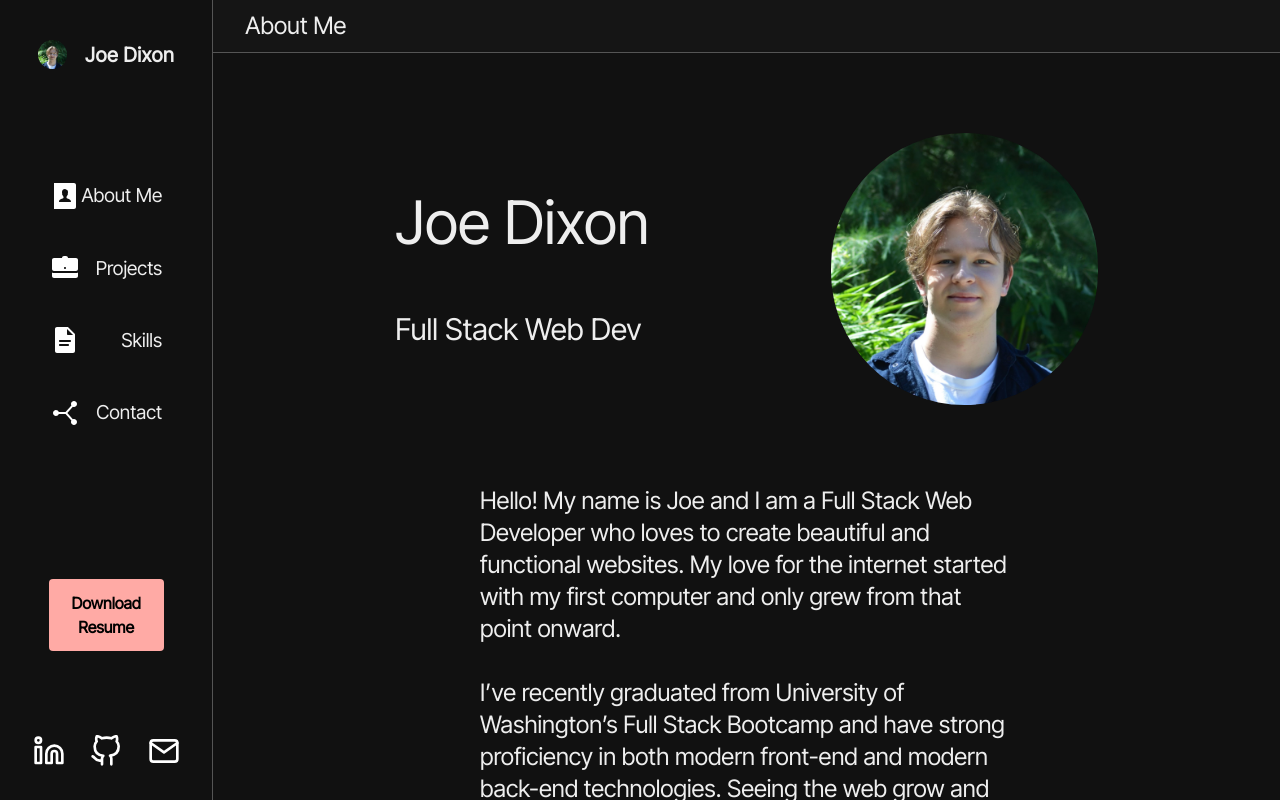
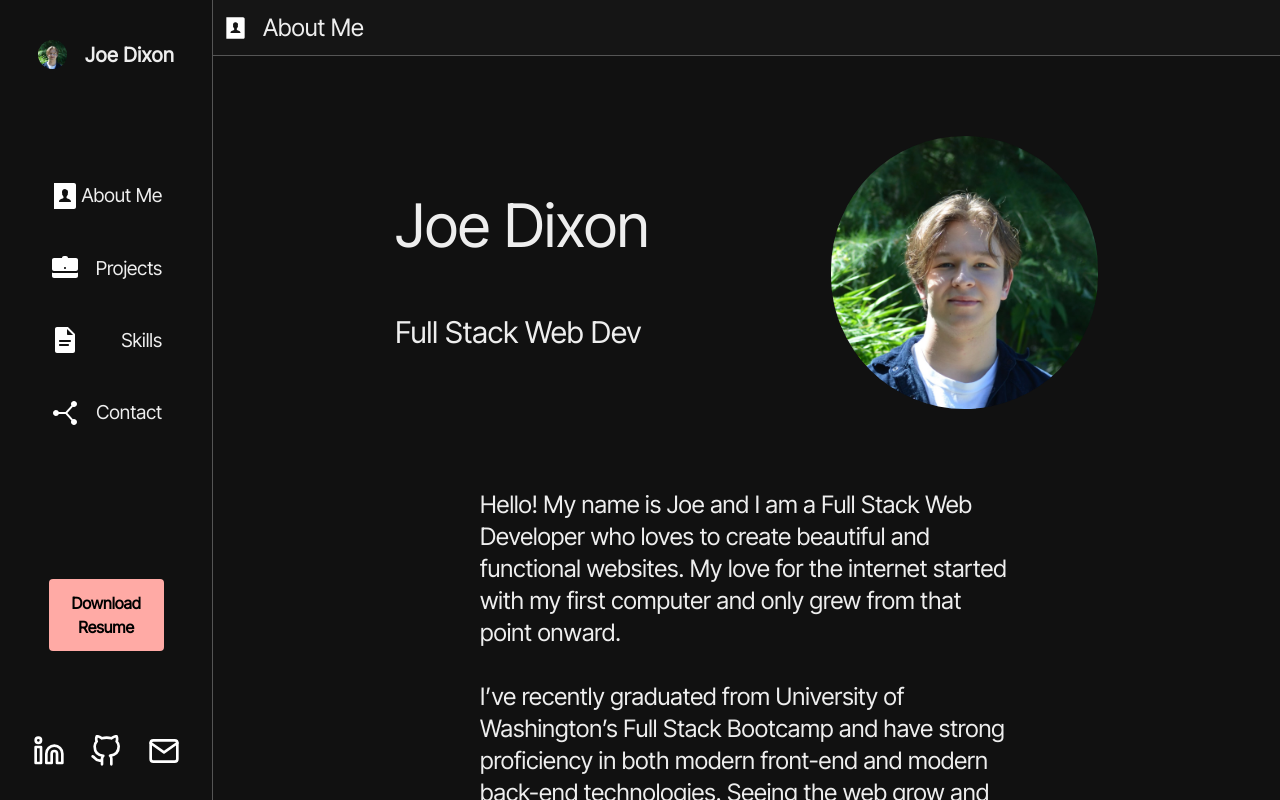
Before and after one commit to joerdixon/my-portfolio-2, a React (Create React App) app: page / in a window 1280 px wide. Built offline with nearby package versions, Linux system fonts and the light colour scheme.

Commit message:
icons in the section heading

```diff
--- a/src/components/Page/Pages/About.jsx
+++ b/src/components/Page/Pages/About.jsx
@@ -1,5 +1,7 @@
 import React from 'react';
 import headshot from '../../../assets/niceheadshot.jpg'
+// SVG ICONS
+import aboutme from '../../../assets/icons/about.svg'
 
 // TODO: Add animations on screen load, this is the landing page.
 // TODO: Add a "last updated" line at the bottom
@@ -10,11 +12,14 @@ import headshot from '../../../assets/niceheadshot.jpg'
 function About(props) {
     return (
         <div className='flex flex-col justify-top items-center md:w-5/6'>
-            <h2 className='sectionheading md:sectionheading-md'>About Me</h2>
+            <div className='sectionheading md:sectionheading-md'>
+                <img src={aboutme} alt="User icon on a book" className='hidden md:block md:heading-icon' />
+                <h2>About Me</h2>
+            </div>
             <div className='flex flex-col justify-between items-center overflow-auto'>
                 <div className='flex flex-col-reverse md:flex-row justify-evenly items-center mt-20'>
                     <div className='flex flex-col justify-evenly items-start h-full'>
-                    {/* TODO: Add gradient and animation like v1 */}
+                        {/* TODO: Add gradient and animation like v1 */}
                         <h1 className='text-6xl'>Joe Dixon</h1>
                         <h2 className='text-3xl'>Full Stack Web Dev</h2>
                     </div>
--- a/src/components/Page/Pages/Contact.jsx
+++ b/src/components/Page/Pages/Contact.jsx
@@ -4,6 +4,7 @@ import ghsvg from '../../../assets/logos/github.svg'
 import lisvg from '../../../assets/logos/linkedin.svg'
 import lcsvg from '../../../assets/logos/leetcode.svg'
 import gmsvg from '../../../assets/icons/mail.svg'
+import contact from '../../../assets/icons/contact.svg'
 
 // TODO: Add more links.
 // TODO: Reevealute the contact form.
@@ -38,7 +39,10 @@ function Contact() {
 
     return (
         <div className='w-5/6'>
-            <h2 className='sectionheading md:sectionheading-md'>Contact</h2>
+            <div className='sectionheading md:sectionheading-md'>
+                <img src={contact} alt="User icon on a book" className='hidden md:block md:heading-icon' />
+                <h2>Contact</h2>
+            </div>
         </div>
         // <div className="contact-container">
         //     <h1>Contact me!</h1>
--- a/src/components/Page/Pages/Projects/Projects.jsx
+++ b/src/components/Page/Pages/Projects/Projects.jsx
@@ -1,12 +1,16 @@
 import React from 'react';
 import Project from './Project'
+import projects from '../../../../assets/icons/projects.svg'
 
 // TODO: BUG: Small aspect change on this page only
 
 function Projects() {
     return (
         <div className='md:w-5/6'>
-            <h2 className='sectionheading md:sectionheading-md'>Projects</h2>
+            <div className='sectionheading md:sectionheading-md'>
+                <img src={projects} alt="User icon on a book" className='hidden md:block md:heading-icon' />
+                <h2>Projects</h2>
+            </div>
             {/* Populates all of the projects in the projects array as cards.*/}
             <Project />
         </div>
--- a/src/components/Page/Pages/Skills.jsx
+++ b/src/components/Page/Pages/Skills.jsx
@@ -1,5 +1,6 @@
 import React from 'react';
 // SVG Import
+import skills from '../../../assets/icons/skills.svg'
 // Front End
 import js from '../../../assets/skills/javascript.svg'
 import css from "../../../assets/skills/css.svg"
@@ -26,6 +27,7 @@ import java from "../../../assets/skills/java.svg"
 import gitbash from "../../../assets/skills/git-bash.svg"
 import figma from "../../../assets/skills/figma.svg"
 
+
 // TODO: Fix Icon Sizing
 // TODO: Add hover effects that reveals tech name.
 
@@ -34,7 +36,10 @@ import figma from "../../../assets/skills/figma.svg"
 function Skills(props) {
     return (
         <div className='md:w-5/6 flex flex-col justify-top items-center'>
-            <h2 className='sectionheading md:sectionheading-md'>Skills</h2>
+            <div className='sectionheading md:sectionheading-md'>
+                <img src={skills} alt="User icon on a book" className='hidden md:block md:heading-icon' />
+                <h2>Skills</h2>
+            </div>
             <div className='w-full h-full flex justify-evenly flex-wrap'>
                 <div className='skill-container'>
                     {/* Front End Skills */}
--- a/src/styles.css
+++ b/src/styles.css
@@ -293,12 +293,12 @@ a {
 
     .sectionheading-md {
         margin-top: 0;
-        padding: .5rem;
-        padding-left: 2rem;
+        padding: .6rem;
         width: 100%;
         border-bottom: 1px solid var(--border-color);
         font-size: x-large;
         text-align: left;
+        display: flex;
     }
 
     .sectionheading {
@@ -307,6 +307,11 @@ a {
         font-size: xx-large;
         text-align: center;
         padding: 5px;
+    }
+
+    .heading-icon {
+        margin-right: 15px;
+        width: 25px;
     }
 }
 
```
